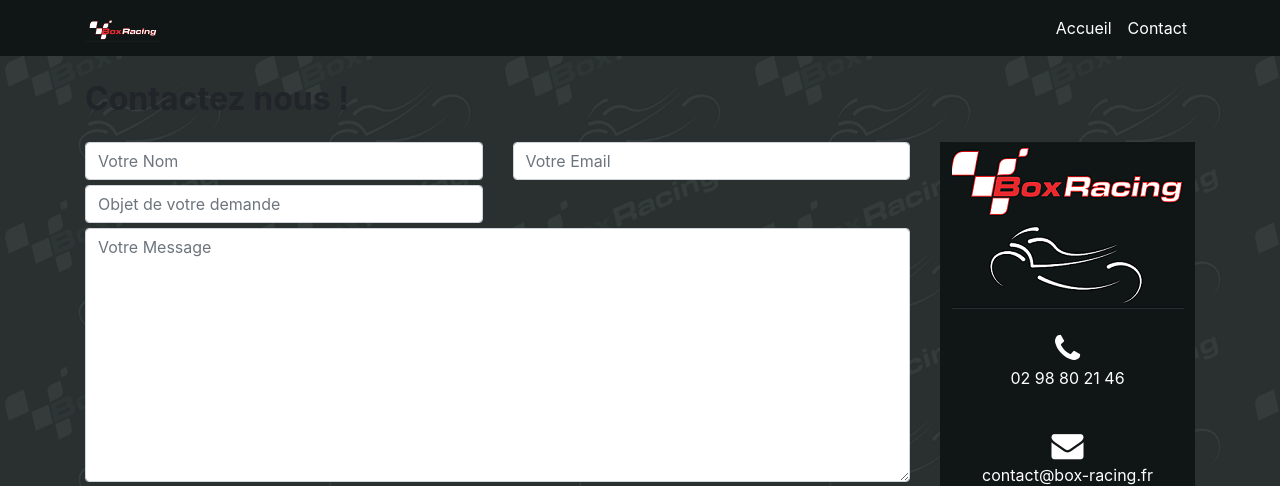
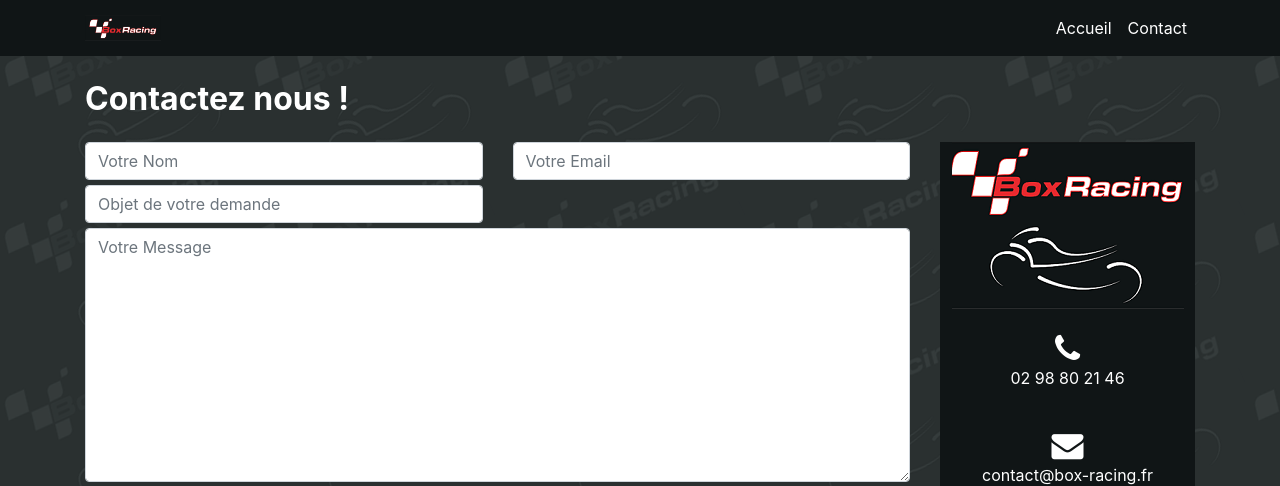
Before and after one commit to kevinalonso/box-racing-v2, a Symfony app: template templates/contact.html.twig in a window 1280 px wide. Shown: the top 486 px of the page. Run offline with Twig, Linux system fonts and the light colour scheme; the template is opened without the code that fills it, so the values that code supplies are empty; some libraries are stand-ins or nearby versions.

Commit message:
correction

```diff
--- a/templates/base.html.twig
+++ b/templates/base.html.twig
@@ -40,7 +40,7 @@
     	<!-- Navigation -->
 		<nav class="navbar navbar-expand-lg navbar-dark bg-dark fixed-top">
 			<div class="container">
-			  <a class="navbar-brand" href="{{ path('index') }}"><img class="img-responsive" style="width:8%;" src="/templates/images/logo-ruban.png"/></a>
+			  <a class="navbar-brand" href="{{ path('index') }}"><img id="logo-nav" class="img-responsive" style="width:8%;" src="/templates/images/logo-ruban.png"/></a>
 			  <button class="navbar-toggler" type="button" data-toggle="collapse" data-target="#navbarResponsive" aria-controls="navbarResponsive" aria-expanded="false" aria-label="Toggle navigation">
 			    <span class="navbar-toggler-icon"></span>
 			  </button>
@@ -97,6 +97,9 @@
         	<script type="text/javascript" src="/templates/style/jquery/jquery.min.js"></script>
         	<script type="text/javascript" src="/templates/style/js/bootstrap.js"></script>
         	<script type="text/javascript" src="/templates/style/js/bootstrap.bundle.min.js"></script>
+			<script type="text/javascript" src="/src/js/device.js"></script>
+			<script type="text/javascript" src="/src/js/ajaxMail.js"></script>
+			<script type="text/javascript" src="/src/js/filter.js"></script>
         {% endblock %}
     </body>
 </html>
--- a/templates/category.html.twig
+++ b/templates/category.html.twig
@@ -67,9 +67,4 @@
 
 		</div>
 	</div>
-
-{% block javascripts %}
-    <script type="text/javascript" src="/src/js/filter.js"></script>
 {% endblock %}
-
-{% endblock %}
--- a/templates/contact.html.twig
+++ b/templates/contact.html.twig
@@ -7,7 +7,7 @@
     <section class="mb-4">
 
     <!--Section heading-->
-    <h2 class="h1-responsive font-weight-bold my-4">Contactez nous !</h2>
+    <h2 class="h1-responsive font-weight-bold my-4" style="color:white;">Contactez nous !</h2>
     <!--Section description-->
     <!--<p class="w-responsive mx-auto mb-5">Si vous avez des questions n'hésitez pas à nous contacter</p>-->
 
@@ -106,8 +106,4 @@
 
 </div>
 
-{% block javascripts %}
-    <script type="text/javascript" src="/src/js/ajaxMail.js"></script>
 {% endblock %}
-
-{% endblock %}
--- a/templates/detail.html.twig
+++ b/templates/detail.html.twig
@@ -84,7 +84,7 @@
 	        </div>
 	      </div>
 	      <div class="modal-footer">
-	        <button type="button" class="btn btn-secondary" data-dismiss="modal">Close</button>
+	        <button type="button" class="btn btn-secondary" data-dismiss="modal">Fermer</button>
 	      </div>
 	    </div>
 	  </div>
```
